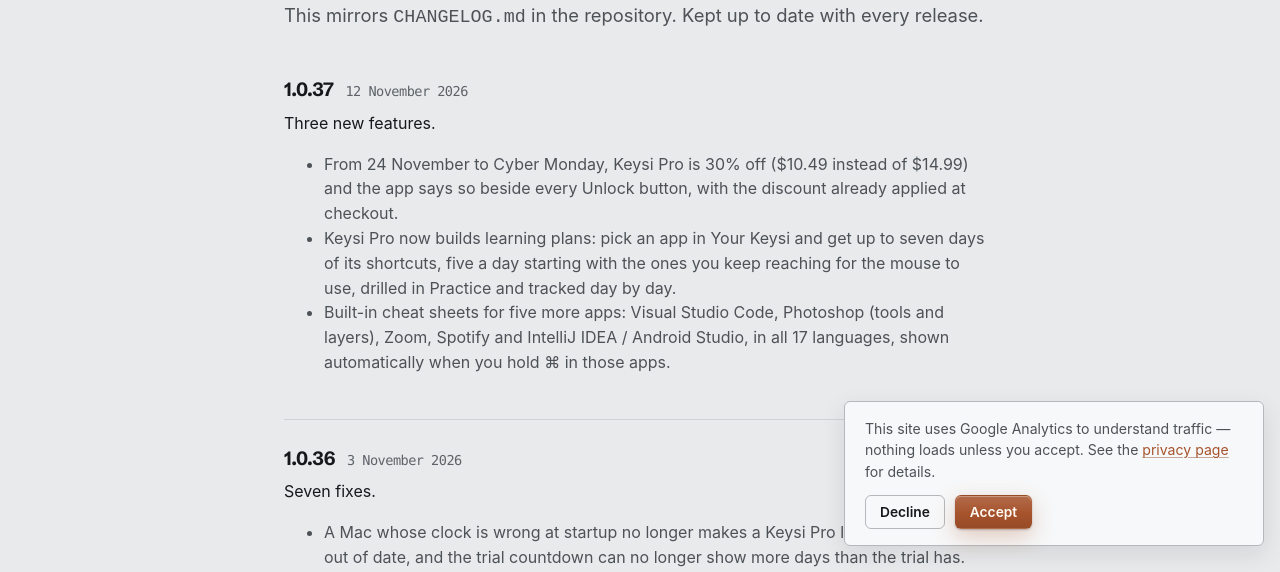
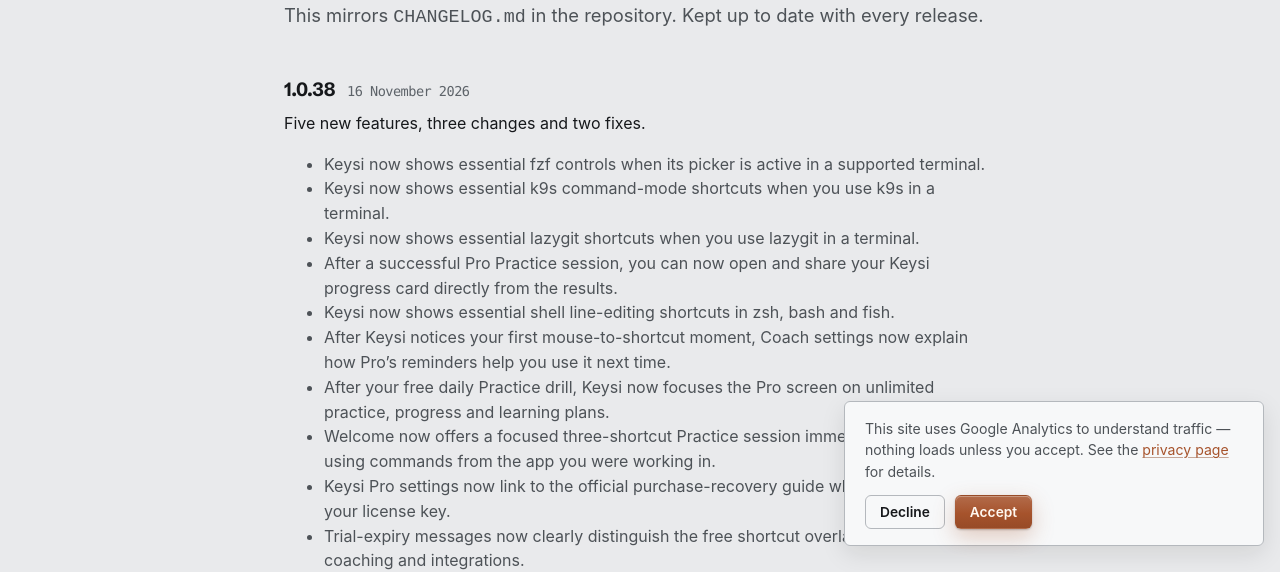
Before and after one commit to noloman/keysi, a plain HTML site: page changelog.html in a window 1280 px wide. Shown: the part 238-810 px from the top of the page. Drawn offline with Linux system fonts and the light colour scheme.

Commit message:
Update marketing site

```diff
--- a/changelog.html
+++ b/changelog.html
@@ -53,6 +53,23 @@
   <p class="lede">This mirrors <code>CHANGELOG.md</code> in the repository. Kept up to date with every release.</p>
 
 <!-- releases:start — generated by scripts/changelog.py, do not edit -->
+
+  <div class="release">
+    <h2>1.0.38 <span class="date">16 November 2026</span></h2>
+    <p>Five new features, three changes and two fixes.</p>
+    <ul>
+      <li>Keysi now shows essential fzf controls when its picker is active in a supported terminal.</li>
+      <li>Keysi now shows essential k9s command-mode shortcuts when you use k9s in a terminal.</li>
+      <li>Keysi now shows essential lazygit shortcuts when you use lazygit in a terminal.</li>
+      <li>After a successful Pro Practice session, you can now open and share your Keysi progress card directly from the results.</li>
+      <li>Keysi now shows essential shell line-editing shortcuts in zsh, bash and fish.</li>
+      <li>After Keysi notices your first mouse-to-shortcut moment, Coach settings now explain how Pro’s reminders help you use it next time.</li>
+      <li>After your free daily Practice drill, Keysi now focuses the Pro screen on unlimited practice, progress and learning plans.</li>
+      <li>Welcome now offers a focused three-shortcut Practice session immediately after setup, using commands from the app you were working in.</li>
+      <li>Keysi Pro settings now link to the official purchase-recovery guide when you cannot find your license key.</li>
+      <li>Trial-expiry messages now clearly distinguish the free shortcut overlay from Pro-only coaching and integrations.</li>
+    </ul>
+  </div>
 
   <div class="release">
     <h2>1.0.37 <span class="date">12 November 2026</span></h2>
--- a/sitemap.xml
+++ b/sitemap.xml
@@ -42,7 +42,7 @@
   </url>
   <url>
     <loc>https://keysi.io/changelog.html</loc>
-    <lastmod>2026-11-12</lastmod>
+    <lastmod>2026-11-16</lastmod>
     <priority>0.6</priority>
   </url>
   <url>
```
Also changed, not shown: es/index.html (+1 -1 lines), index.html (+1 -1 lines).
